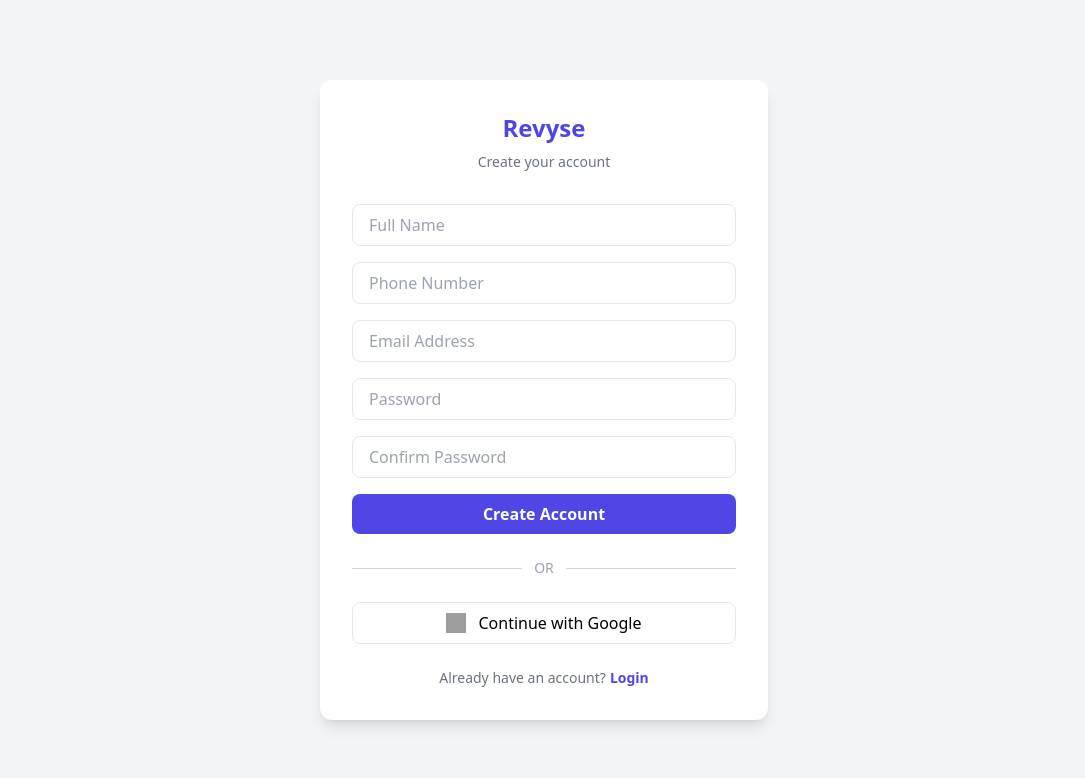
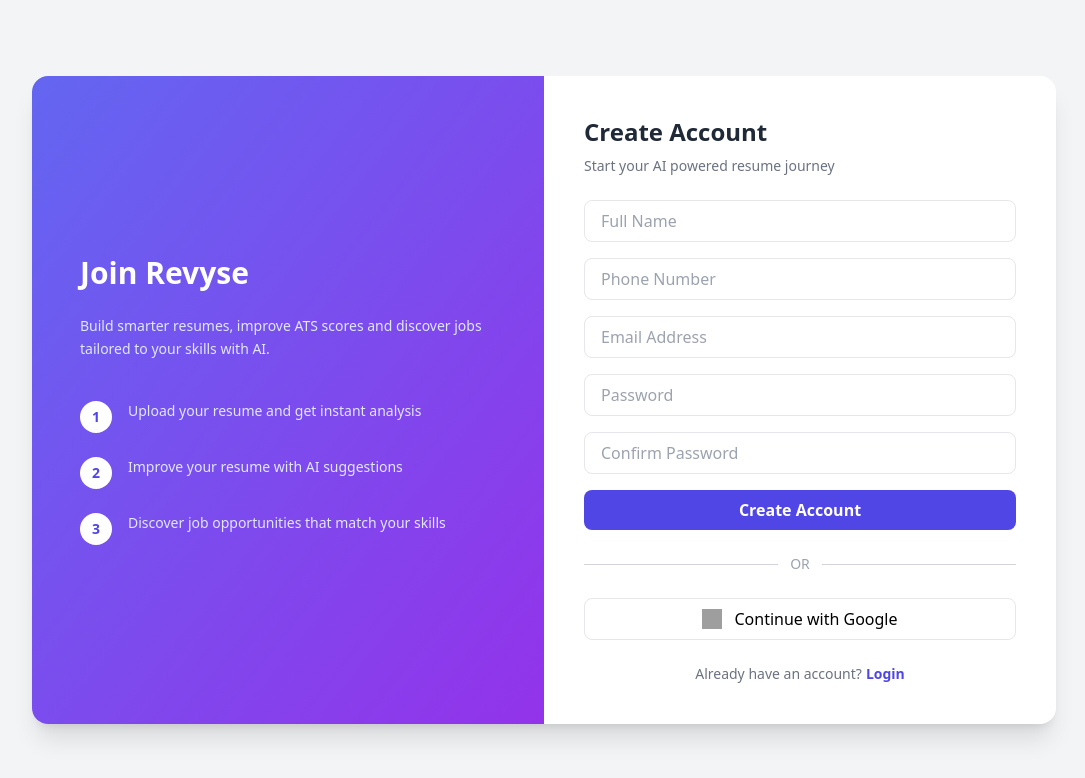
Before and after one commit to PrajjwalNakarmi/Revyse, a React (Vite) app in the folder Revyse/: page /register in a window 1280 px wide. Shown: the top 778 px of the page, without its empty margins (96-1181 px from the left). Built offline with nearby package versions, Linux system fonts and the light colour scheme; grey boxes are pictures that could not be loaded.

Commit message:
"Changing the designs for login and register page"

```diff
--- a/Revyse/src/pages/Login.jsx
+++ b/Revyse/src/pages/Login.jsx
@@ -5,174 +5,227 @@
 import { signInWithPopup } from "firebase/auth";
 
 export default function Login() {
-  const [email, setEmail] = useState("");
-  const [password, setPassword] = useState("");
-  const [error, setError] = useState("");
+
+  const [email,setEmail] = useState("");
+  const [password,setPassword] = useState("");
+  const [error,setError] = useState("");
+
   const navigate = useNavigate();
 
   const handleSubmit = async (e) => {
+
     e.preventDefault();
 
-    try {
-      const data = await loginUser({ email, password });
+    try{
 
-      localStorage.setItem("token", data.token);
-      localStorage.setItem("user", JSON.stringify(data.user));
+      const data = await loginUser({email,password});
+
+      localStorage.setItem("token",data.token);
+      localStorage.setItem("user",JSON.stringify(data.user));
 
       navigate("/dashboard");
-    } catch (err) {
+
+    }catch(err){
       setError(err.message);
     }
   };
 
+
   const handleGoogleLogin = async () => {
-    try {
+
+    try{
+
       const result = await signInWithPopup(auth, googleProvider);
 
       const user = result.user;
 
       const googleUser = {
-        name: user.displayName,
-        email: user.email,
-        password: user.uid
+        name:user.displayName,
+        email:user.email,
+        password:user.uid
       };
 
       let data;
 
-      try {
+      try{
+
         data = await loginUser({
-          email: googleUser.email,
-          password: googleUser.password
+          email:googleUser.email,
+          password:googleUser.password
         });
-      } catch {
+
+      }catch{
+
         await registerUser(googleUser);
 
         data = await loginUser({
-          email: googleUser.email,
-          password: googleUser.password
+          email:googleUser.email,
+          password:googleUser.password
         });
       }
 
-      localStorage.setItem("token", data.token);
-      localStorage.setItem("user", JSON.stringify(data.user));
+      localStorage.setItem("token",data.token);
+      localStorage.setItem("user",JSON.stringify(data.user));
 
       navigate("/dashboard");
 
-    } catch (err) {
-      console.error(err);
+    }catch(err){
       setError("Google login failed");
     }
   };
 
+
   return (
-    <div className="min-h-screen flex items-center justify-center bg-gray-100 px-4">
-      <div className="grid grid-cols-1 md:grid-cols-2 max-w-4xl w-full bg-white rounded-2xl shadow overflow-hidden">
 
-        <div className="hidden md:flex flex-col justify-center px-10 py-14 bg-gradient-to-br from-indigo-500 to-purple-600 text-white">
-          <h1 className="text-3xl font-bold mb-6">Revyse</h1>
+    <div className="min-h-screen flex items-center justify-center bg-gradient-to-br from-indigo-50 via-white to-purple-50 px-4">
 
-          <p className="text-sm leading-relaxed mb-10 text-indigo-100">
-            AI-powered CV analysis and smart job matching to boost your career.
-          </p>
+      <div className="w-full max-w-5xl bg-white rounded-2xl shadow-xl grid md:grid-cols-2 overflow-hidden">
 
-          <ul className="space-y-4 text-sm">
-            <li className="flex items-center gap-3">
-              <span className="w-6 h-6 flex items-center justify-center bg-green-500 rounded-full text-xs font-bold">✓</span>
-              CV Analysis & Insights
-            </li>
+        {/* LEFT SIDE LOGIN FORM */}
 
-            <li className="flex items-center gap-3">
-              <span className="w-6 h-6 flex items-center justify-center bg-green-500 rounded-full text-xs font-bold">✓</span>
-              Job Matching
-            </li>
+        <div className="p-10 flex flex-col justify-center">
 
-            <li className="flex items-center gap-3">
-              <span className="w-6 h-6 flex items-center justify-center bg-green-500 rounded-full text-xs font-bold">✓</span>
-              AI CV Generation
-            </li>
-          </ul>
-        </div>
+          <h1 className="text-2xl font-bold text-indigo-600 mb-2">
+            Revyse
+          </h1>
 
-        <div className="px-8 py-12 flex flex-col justify-center">
-
-          <h2 className="text-2xl font-bold text-gray-800 mb-2">
+          <h2 className="text-3xl font-bold text-gray-800 mb-2">
             Welcome Back
           </h2>
 
-          <p className="text-sm text-gray-500 mb-6">
-            Login to access your dashboard
+          <p className="text-gray-500 text-sm mb-6">
+            Login to continue improving your resume
           </p>
 
+
           {error && (
-            <p className="text-sm text-red-500 mb-4">{error}</p>
+            <p className="text-red-500 text-sm mb-4">
+              {error}
+            </p>
           )}
 
-          <form onSubmit={handleSubmit} className="space-y-5">
+
+          <form onSubmit={handleSubmit} className="space-y-4">
 
             <div>
-              <label className="block text-sm font-medium text-gray-600 mb-1">
+
+              <label className="text-sm text-gray-600">
                 Email
               </label>
 
               <input
                 type="email"
-                className="w-full px-4 py-2 border rounded-lg focus:outline-none focus:ring-2 focus:ring-indigo-500"
+                placeholder="Enter your email"
+                className="w-full mt-1 px-4 py-2 border rounded-lg focus:ring-2 focus:ring-indigo-500 outline-none"
                 value={email}
-                onChange={(e) => setEmail(e.target.value)}
+                onChange={(e)=>setEmail(e.target.value)}
                 required
               />
+
             </div>
 
+
             <div>
-              <label className="block text-sm font-medium text-gray-600 mb-1">
+
+              <label className="text-sm text-gray-600">
                 Password
               </label>
 
               <input
                 type="password"
-                className="w-full px-4 py-2 border rounded-lg focus:outline-none focus:ring-2 focus:ring-indigo-500"
+                placeholder="Enter your password"
+                className="w-full mt-1 px-4 py-2 border rounded-lg focus:ring-2 focus:ring-indigo-500 outline-none"
                 value={password}
-                onChange={(e) => setPassword(e.target.value)}
+                onChange={(e)=>setPassword(e.target.value)}
                 required
               />
+
             </div>
+
 
             <button
               type="submit"
               className="w-full bg-indigo-600 text-white py-2 rounded-lg font-semibold hover:bg-indigo-700 transition"
             >
-              Login
+              Sign In
             </button>
 
           </form>
 
+
           <div className="flex items-center my-6">
+
             <div className="flex-1 border-t"></div>
-            <span className="px-3 text-sm text-gray-400">OR</span>
+
+            <span className="px-3 text-sm text-gray-400">
+              OR
+            </span>
+
             <div className="flex-1 border-t"></div>
+
           </div>
+
 
           <button
             onClick={handleGoogleLogin}
             className="w-full border flex items-center justify-center gap-3 py-2 rounded-lg hover:bg-gray-50 transition"
           >
+
             <img
               src="https://www.svgrepo.com/show/475656/google-color.svg"
               alt="google"
               className="w-5 h-5"
             />
+
             Continue with Google
+
           </button>
 
+
           <p className="text-sm text-gray-500 mt-6 text-center">
-            Don’t have an account?{" "}
-            <Link to="/register" className="text-indigo-600 font-semibold">
+
+            Don’t have an account?
+
+            <Link
+              to="/register"
+              className="text-indigo-600 font-semibold ml-1"
+            >
               Register
             </Link>
+
           </p>
 
         </div>
+
+
+        {/* RIGHT SIDE ILLUSTRATION */}
+
+        <div className="hidden md:flex items-center justify-center bg-gradient-to-br from-indigo-500 to-purple-600 p-10">
+
+          <div className="text-center text-white">
+
+            <img
+              src="https://cdn-icons-png.flaticon.com/512/4712/4712109.png"
+              alt="ai"
+              className="w-64 mx-auto mb-6"
+            />
+
+            <h3 className="text-2xl font-bold mb-3">
+              Smart Resume AI
+            </h3>
+
+            <p className="text-indigo-100 text-sm max-w-sm mx-auto">
+              Analyze your CV, improve ATS score and discover
+              job opportunities tailored to your skills.
+            </p>
+
+          </div>
+
+        </div>
+
       </div>
+
     </div>
+
   );
 }
--- a/Revyse/src/pages/Register.jsx
+++ b/Revyse/src/pages/Register.jsx
@@ -71,7 +71,6 @@
       users.push(newUser);
 
       localStorage.setItem("users", JSON.stringify(users));
-
       localStorage.setItem("user", JSON.stringify(newUser));
 
       navigate("/dashboard");
@@ -86,23 +85,71 @@
 
     <div className="min-h-screen flex items-center justify-center bg-gray-100 px-4">
 
-      <div className="w-full max-w-md bg-white shadow-lg rounded-xl p-8">
+      <div className="w-full max-w-5xl bg-white shadow-xl rounded-2xl grid md:grid-cols-2 overflow-hidden">
 
-        <div className="text-center mb-8">
 
-          <h1 className="text-2xl font-bold text-indigo-600">
-            Revyse
+        {/* LEFT INFO PANEL */}
+
+        <div className="hidden md:flex flex-col justify-center bg-gradient-to-br from-indigo-500 to-purple-600 text-white p-12">
+
+          <h1 className="text-3xl font-bold mb-6">
+            Join Revyse
           </h1>
 
-          <p className="text-gray-500 text-sm mt-2">
-            Create your account
+          <p className="text-indigo-100 text-sm leading-relaxed mb-10">
+            Build smarter resumes, improve ATS scores and
+            discover jobs tailored to your skills with AI.
           </p>
+
+          <div className="space-y-6">
+
+            <div className="flex gap-4 items-start">
+              <div className="w-8 h-8 bg-white text-indigo-600 flex items-center justify-center rounded-full font-bold text-sm">
+                1
+              </div>
+              <p className="text-sm text-indigo-100">
+                Upload your resume and get instant analysis
+              </p>
+            </div>
+
+            <div className="flex gap-4 items-start">
+              <div className="w-8 h-8 bg-white text-indigo-600 flex items-center justify-center rounded-full font-bold text-sm">
+                2
+              </div>
+              <p className="text-sm text-indigo-100">
+                Improve your resume with AI suggestions
+              </p>
+            </div>
+
+            <div className="flex gap-4 items-start">
+              <div className="w-8 h-8 bg-white text-indigo-600 flex items-center justify-center rounded-full font-bold text-sm">
+                3
+              </div>
+              <p className="text-sm text-indigo-100">
+                Discover job opportunities that match your skills
+              </p>
+            </div>
+
+          </div>
 
         </div>
 
 
+        {/* RIGHT FORM */}
+
+        <div className="p-10 flex flex-col justify-center">
+
+          <h2 className="text-2xl font-bold text-gray-800 mb-2">
+            Create Account
+          </h2>
+
+          <p className="text-gray-500 text-sm mb-6">
+            Start your AI powered resume journey
+          </p>
+
+
           {error && (
-          <p className="text-red-500 text-sm mb-4 text-center">
+            <p className="text-red-500 text-sm mb-4">
               {error}
             </p>
           )}
@@ -113,47 +160,43 @@
             <input
               type="text"
               placeholder="Full Name"
-            className="w-full px-4 py-2 border rounded-lg focus:ring-2 focus:ring-indigo-500"
+              className="w-full px-4 py-2 border rounded-lg focus:ring-2 focus:ring-indigo-500 outline-none"
               value={name}
               onChange={(e)=>setName(e.target.value)}
               required
             />
 
-
             <input
               type="tel"
               placeholder="Phone Number"
-            className="w-full px-4 py-2 border rounded-lg focus:ring-2 focus:ring-indigo-500"
+              className="w-full px-4 py-2 border rounded-lg focus:ring-2 focus:ring-indigo-500 outline-none"
               value={phone}
               onChange={(e)=>setPhone(e.target.value)}
               required
             />
 
-
             <input
               type="email"
               placeholder="Email Address"
-            className="w-full px-4 py-2 border rounded-lg focus:ring-2 focus:ring-indigo-500"
+              className="w-full px-4 py-2 border rounded-lg focus:ring-2 focus:ring-indigo-500 outline-none"
               value={email}
               onChange={(e)=>setEmail(e.target.value)}
               required
             />
 
-
             <input
               type="password"
               placeholder="Password"
-            className="w-full px-4 py-2 border rounded-lg focus:ring-2 focus:ring-indigo-500"
+              className="w-full px-4 py-2 border rounded-lg focus:ring-2 focus:ring-indigo-500 outline-none"
               value={password}
               onChange={(e)=>setPassword(e.target.value)}
               required
             />
 
-
             <input
               type="password"
               placeholder="Confirm Password"
-            className="w-full px-4 py-2 border rounded-lg focus:ring-2 focus:ring-indigo-500"
+              className="w-full px-4 py-2 border rounded-lg focus:ring-2 focus:ring-indigo-500 outline-none"
               value={confirmPassword}
               onChange={(e)=>setConfirmPassword(e.target.value)}
               required
@@ -173,7 +216,11 @@
           <div className="flex items-center my-6">
 
             <div className="flex-1 h-px bg-gray-300"></div>
-          <span className="px-3 text-sm text-gray-400">OR</span>
+
+            <span className="px-3 text-sm text-gray-400">
+              OR
+            </span>
+
             <div className="flex-1 h-px bg-gray-300"></div>
 
           </div>
@@ -211,5 +258,7 @@
         </div>
 
       </div>
+
+    </div>
   );
 }
```
Lines whose indentation alone changed are shown as unchanged.
